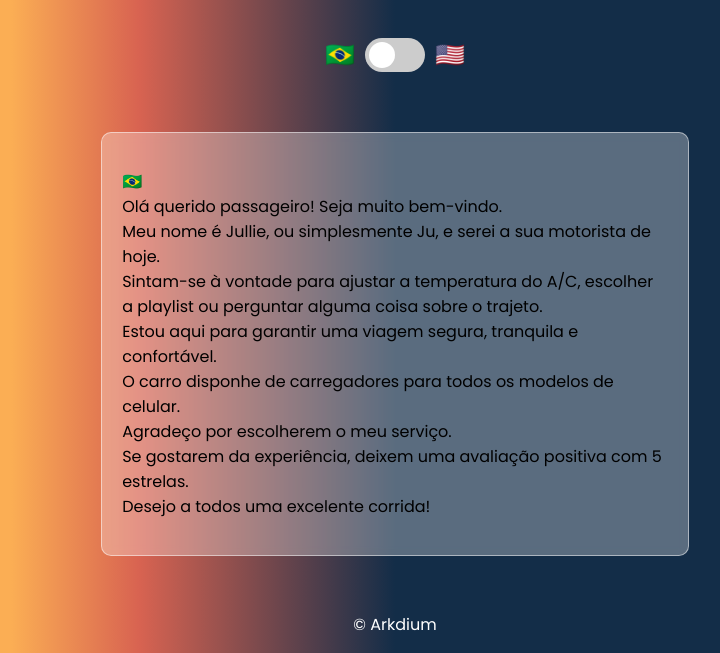
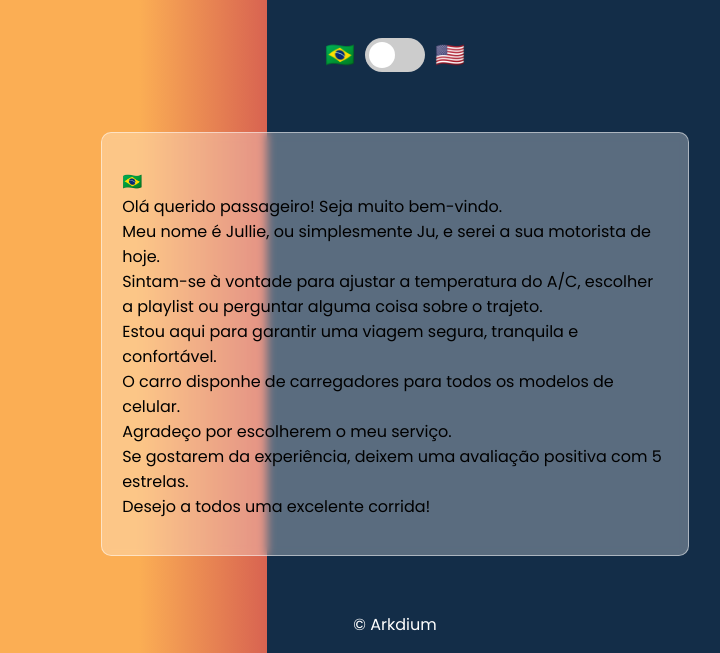
Before and after one commit to Arkdium/JuLinkTree, a plain HTML site: page index.html in a window 1280 px wide. Shown: the part 276-929 px from the top of the page, without its empty margins (245-965 px from the left). Drawn offline with Linux system fonts and the light colour scheme.

Commit message:
Adjust colors

```diff
--- a/style.css
+++ b/style.css
@@ -11,7 +11,7 @@ main {
 body {
   font-family: "Poppins", sans-serif;
   color: white;
-  background: linear-gradient(to right, #FBAE54 20%, #D86351 30%, #132D48 50%);
+  background: linear-gradient(to right, #FBAE54 30%, #D86351 40%, #132D48 30%);
   margin: 0;
   /*height: 100vh;*/
   justify-content: center;
```
